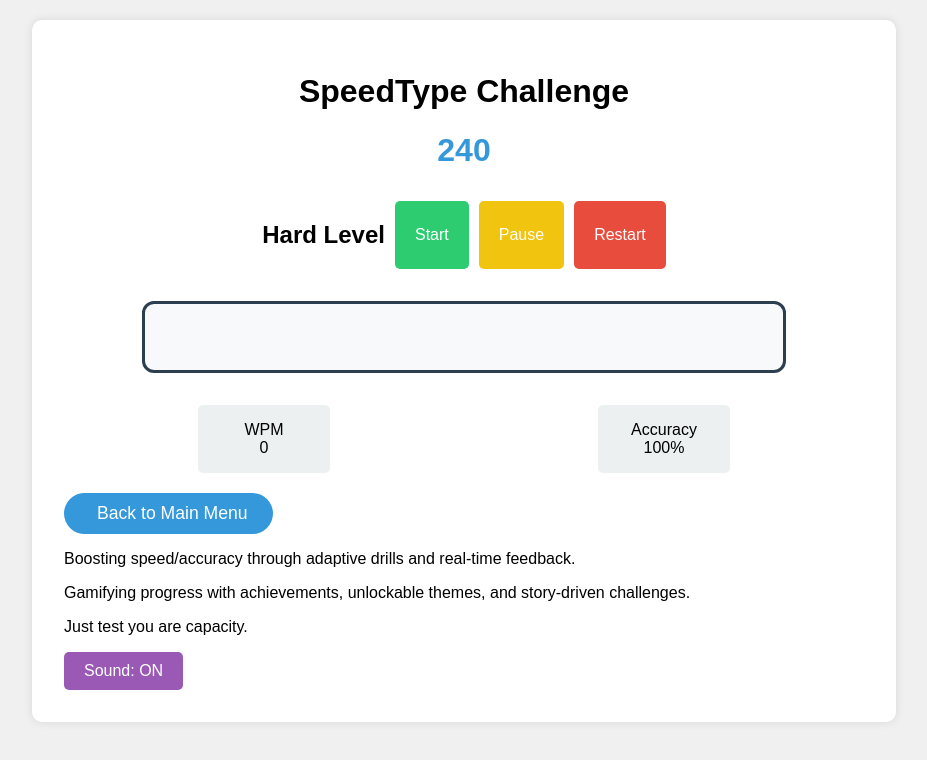
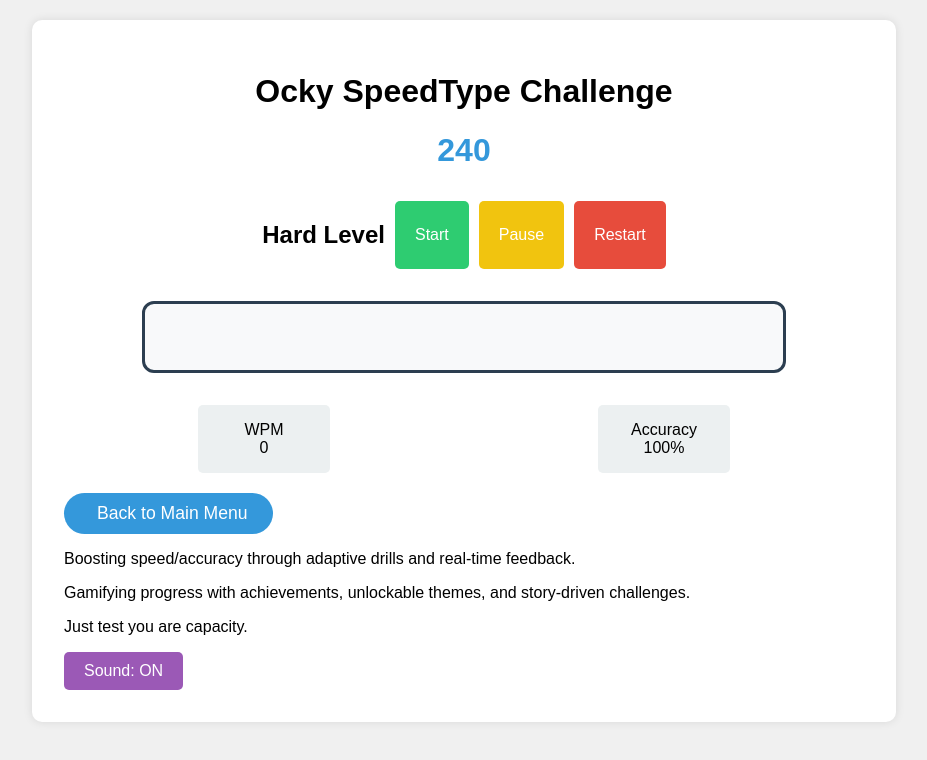
Before and after one commit to ocky07/ockyTypingApp, a plain HTML site: page page3.html in a window 1280 px wide. Shown: the whole page, without its empty margins (176-1103 px from the left). Drawn offline with Linux system fonts and the light colour scheme.

Commit message:
Update page3.html

```diff
--- a/page3.html
+++ b/page3.html
@@ -122,7 +122,7 @@
             }
         }
 
-        /* Add these new button styles */
+
         .game-controls {
             display: flex;
             gap: 10px;
@@ -217,7 +217,7 @@
 
     <div class="game-container">
         <div class="header">
-            <h1>SpeedType Challenge</h1>
+            <h1>Ocky SpeedType Challenge</h1>
             <div class="timer">240</div>
         </div>
         <div class="game-controls">
@@ -230,7 +230,7 @@
         <div class="word-display"></div>
         <input type="text" class="input-field" autofocus disabled>
         <div class="stats-container">
-            <!-- ... existing stat boxes ... -->
+
             <div class="stat-box">
                 <div>WPM</div>
                 <div class="wpm">0</div>
@@ -240,7 +240,7 @@
                 <div class="accuracy">100%</div>
             </div>
         </div>
-        <!-- Add this to index.html's game-container -->
+
         <button class="nav-btn" onclick="window.location.href='index.html'" style="margin-top: 20px;">
             <i class="fas fa-home"></i>
             Back to Main Menu
@@ -249,7 +249,7 @@
         <p style="margin-right: auto;">Gamifying progress with achievements, unlockable themes, and story-driven
             challenges.</p>
         <p>Just test you are capacity.</p>
-          <!-- Add to game-controls div -->
+
           <button class="game-btn sound-btn" onclick="game.toggleSound()">
             Sound: ON
         </button>
@@ -464,7 +464,7 @@
                 this.startButton.disabled = false;
                 this.pauseButton.disabled = true;
                 this.inputField.disabled = true;
-                // alert(`Game Over! Score: ${this.score} | WPM: ${this.wpmElement.textContent} | Accuracy: ${this.accuracyElement.textContent}`);
+
 
                 const modalHTML = `
         <div class="end-modal">
```
